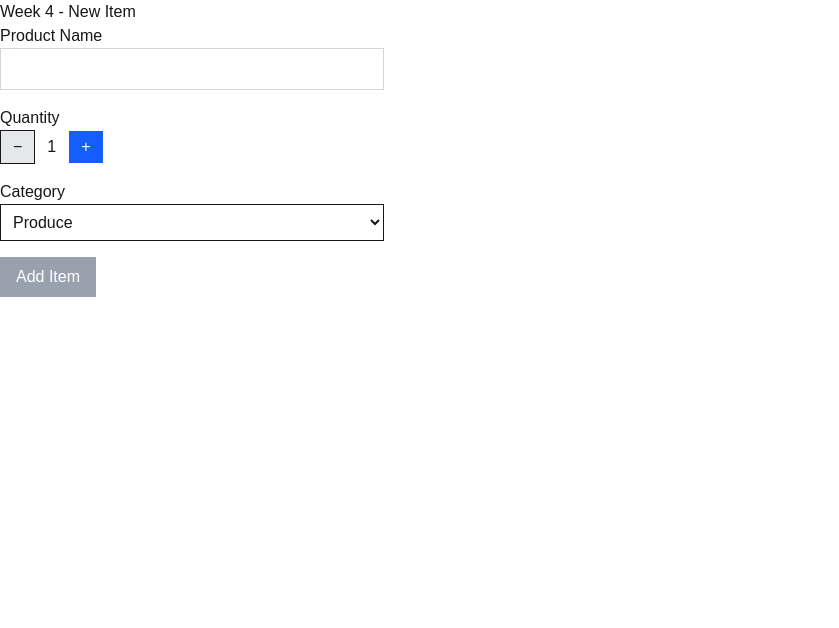
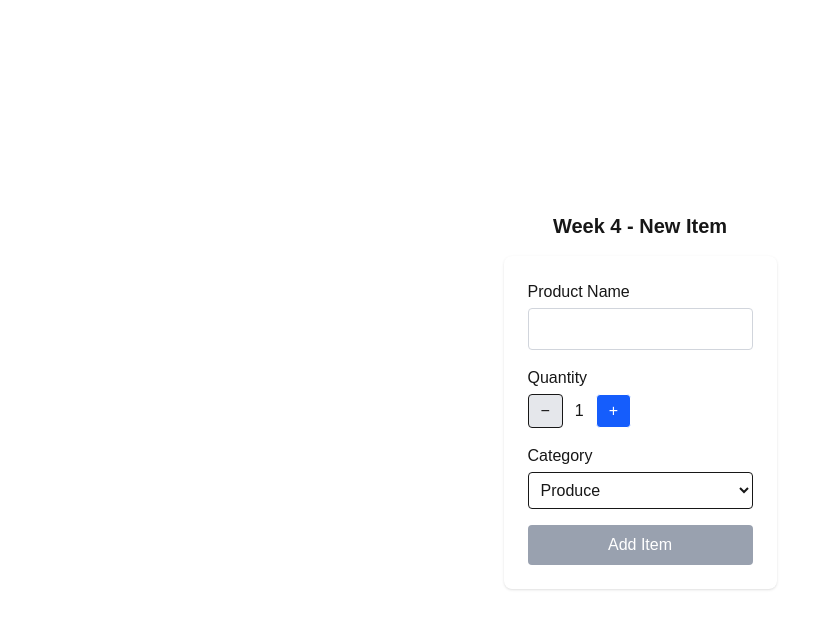
Before and after one commit to fevenYtbarek/cprg306-assignments, a Next.js app: page /week-4 in a window 1280 px wide. Shown: the top 628 px of the page, without its empty margins (0-839 px from the left). Built offline with nearby package versions, Linux system fonts and the light colour scheme.

Commit message:
updated final version of week 4

```diff
--- a/app/week-4/new-item.tsx
+++ b/app/week-4/new-item.tsx
@@ -32,17 +32,17 @@ export default function NewItem() {
   }
 
   return (
-    <form onSubmit={handleSubmit} className="space-y-4 max-w-sm">
+    <form className="space-y-4 max-w-sm w-full bg-white p-6 rounded-lg shadow" onSubmit={handleSubmit}>
       {/* name */}
       <div>
-        <label>Product Name</label>
+        <label className="block mb-1 font-medium">Product Name</label>
         <input
           type="text"
           value={name}
           onChange={(e) => setName(e.target.value)}
           onFocus={() => setTouched(false)}
           onBlur={() => setTouched(true)}
-          className={`border p-2 w-full ${
+          className={`border p-2 w-full rounded ${
             touched && !validName ? "border-red-500" : "border-gray-300"
           }`}
         />
@@ -53,22 +53,22 @@ export default function NewItem() {
 
       {/* quantity */}
       <div>
-        <label>Quantity</label>
+        <label className="block mb-1 font-medium">Quantity</label>
         <div className="flex items-center gap-3">
           <button
             type="button"
             onClick={() => quantity > 1 && setQuantity(quantity - 1)}
-            className="px-3 py-1 border bg-gray-200"
+            className="px-3 py-1 border rounded bg-gray-200"
           >
             −
           </button>
 
-          <span>{quantity}</span>
+          <span className="font-medium">{quantity}</span>
 
           <button
             type="button"
             onClick={() => quantity < 99 && setQuantity(quantity + 1)}
-            className="px-3 py-1 border bg-blue-600 text-white"
+            className="px-3 py-1 border rounded bg-blue-600 text-white"
           >
             +
           </button>
@@ -77,11 +77,11 @@ export default function NewItem() {
 
       {/* category */}
       <div>
-        <label>Category</label>
+        <label className="block mb-1 font-medium">Category</label>
         <select
           value={category}
           onChange={(e) => setCategory(e.target.value)}
-          className="border p-2 w-full"
+          className="border p-2 w-full rounded"
         >
           <option value="produce">Produce</option>
           <option value="dairy">Dairy</option>
@@ -101,7 +101,7 @@ export default function NewItem() {
       <button
         type="submit"
         disabled={!validName}
-        className="bg-purple-600 text-white px-4 py-2 disabled:bg-gray-400"
+        className="w-full bg-purple-600 text-white py-2 rounded disabled:bg-gray-400"
       >
         Add Item
       </button>
--- a/app/week-4/page.tsx
+++ b/app/week-4/page.tsx
@@ -2,9 +2,13 @@ import NewItem from "./new-item";
 
 export default function Page() {
   return (
-    <main>
-      <h1>Week 4 - New Item</h1>
-      <NewItem />
+    <main className="min-h-screen flex items-center justify-center">
+      <div>
+        <h1 className="text-xl font-bold mb-4 text-center">
+          Week 4 - New Item
+        </h1>
+        <NewItem />
+      </div>
     </main>
   );
 }
```
